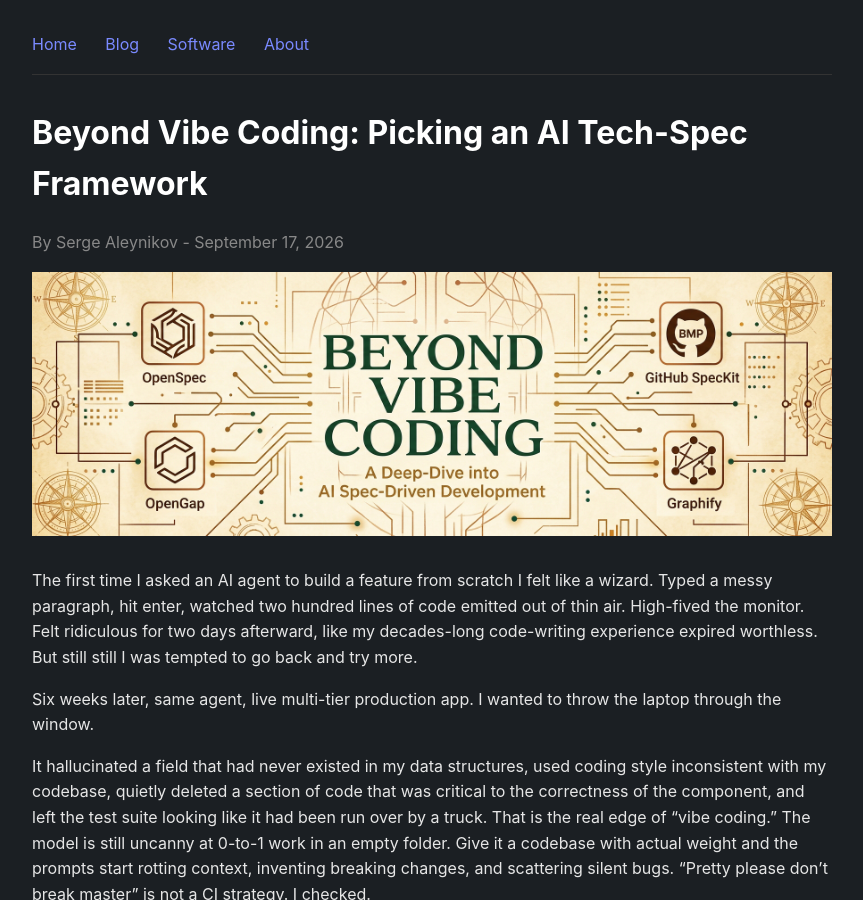
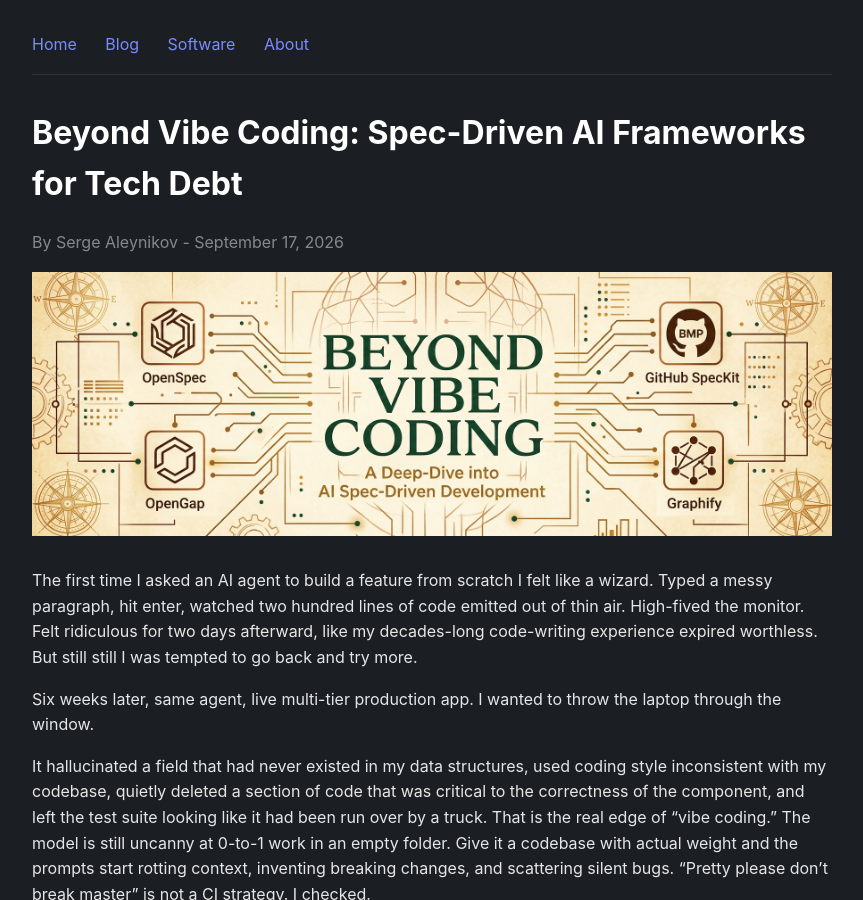
Before and after one commit to saleyn/saleyn.github.io, a Jekyll site: the page built from _posts/2026-09-17-beyond-vibe-coding.md, in a window 1280 px wide and 900 px high. Shown: the whole window, without its empty margins (208-1071 px from the left). Built offline with Jekyll 4.4.1, drawn with Linux system fonts in a browser that asks for light colours.

Commit message:
Rename title

```diff
--- a/_posts/2026-09-17-beyond-vibe-coding.md
+++ b/_posts/2026-09-17-beyond-vibe-coding.md
@@ -1,6 +1,6 @@
 ---
 layout: post
-title: "Beyond Vibe Coding: Picking an AI Tech-Spec Framework"
+title: "Beyond Vibe Coding: Spec-Driven AI Frameworks for Tech Debt"
 author: Serge Aleynikov
 date: 2026-09-17
 tags: [ai, bmad, speckit, openspec, opengap, erlang, elixir, programming-languages]
```
